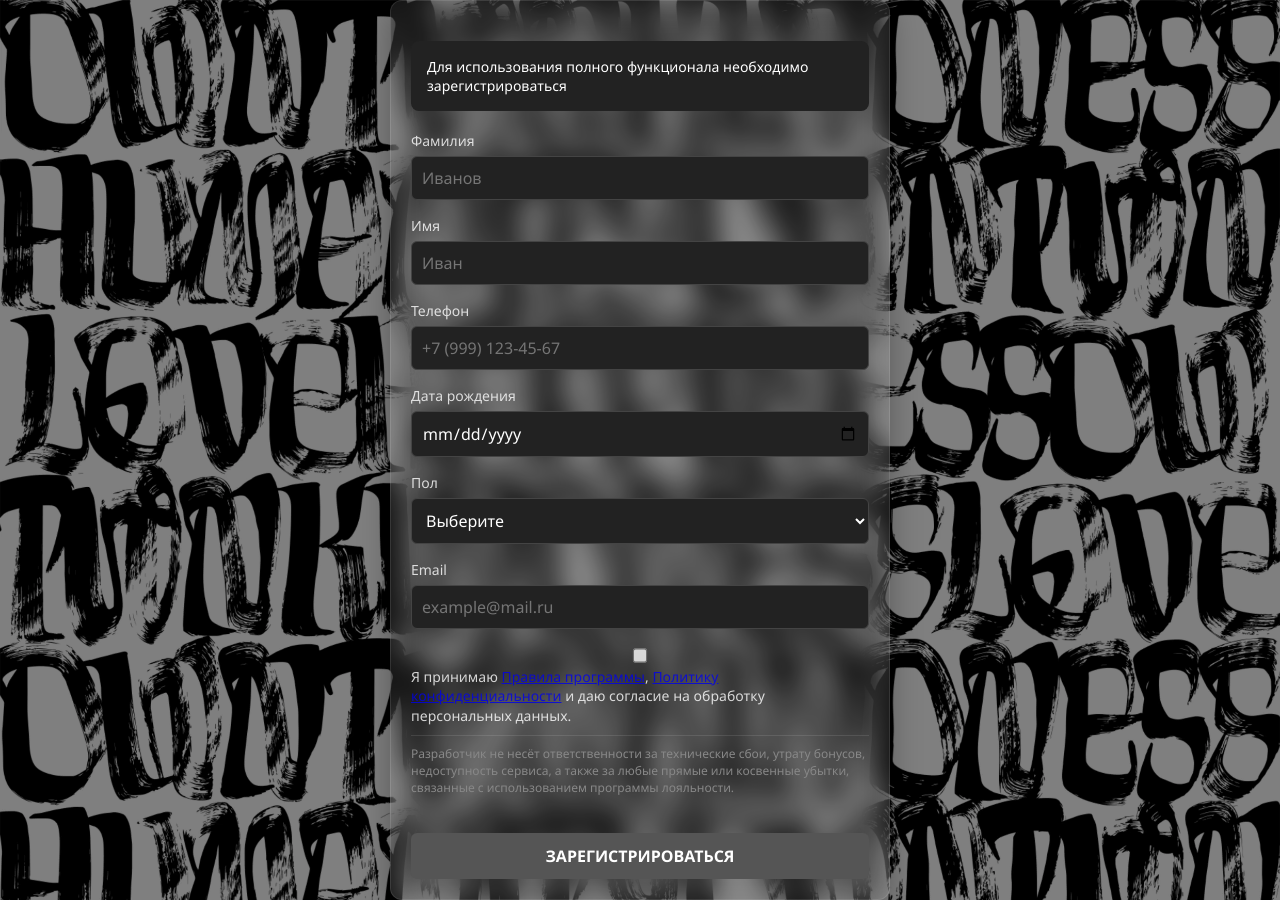
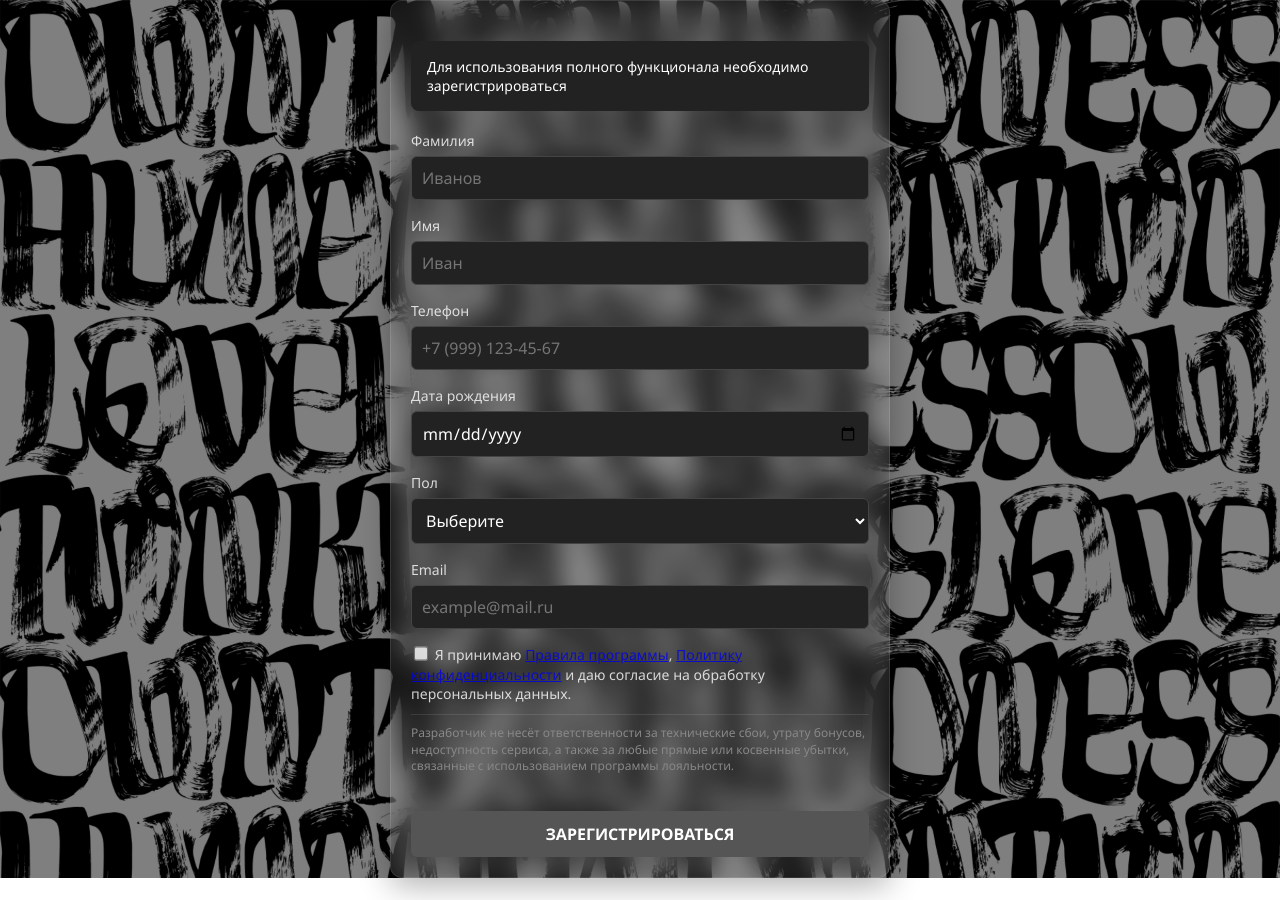
Before and after one commit to zaikinale/dwntwn_loyalty_frontend.io, a Vue app: page / in a window 1280 px wide. After the commit the page ends 878 px from the top, so only its background shows below. Built offline with nearby package versions, Linux system fonts and the light colour scheme; no server answers.

Commit message:
fix text in docs and input label

```diff
--- a/src/components/Client/InfoView.vue
+++ b/src/components/Client/InfoView.vue
@@ -88,7 +88,7 @@
     </ul>
     <p>После выхода вы можете зарегистрироваться снова — мы всегда рады вам!</p>
 
-    <p><strong>8. Изменение правил</strong><br />Мы оставляем за собой право изменять условия программы. Все изменения вступают в силу через 10 дней после публикации в Telegram-боте @dwntwn_coffee_support_bot.</p>
+    <p><strong>8. Изменение правил</strong><br />Мы оставляем за собой право изменять условия программы. Все изменения вступают в силу через 10 дней после публикации в Telegram-боте @dwntwn_coffee_bot.</p>
   </div>
 </div>
 
--- a/src/components/Client/RegisterForm.vue
+++ b/src/components/Client/RegisterForm.vue
@@ -37,6 +37,7 @@
     <div class="form-group consent-section">
       <label class="consent-label">
         <input
+          class="consent-btn"
           type="checkbox"
           v-model="consentGiven"
           required
@@ -122,7 +123,7 @@ const MODALS = {
 
       <p><strong>6. Выход из программы</strong><br>Вы можете покинуть программу в любой момент. Все данные (бонусы, история, профиль) будут удалены без возможности восстановления. Повторная регистрация разрешена.</p>
 
-      <p><strong>7. Изменение правил</strong><br>Мы можем обновлять правила. Изменения вступают в силу через 10 дней после уведомления в Telegram-боте @dwntwn_coffee_support_bot.</p>
+      <p><strong>7. Изменение правил</strong><br>Мы можем обновлять правила. Изменения вступают в силу через 10 дней после уведомления в Telegram-боте @dwntwn_coffee_bot.</p>
     `
   },
   privacy: {
@@ -275,20 +276,17 @@ const submit = async () => {
   cursor: not-allowed;
 }
 
-/* Согласие */
 .consent-section {
   margin-top: 16px;
   font-size: 13px;
 }
 .consent-label {
   display: flex;
-  align-items: flex-start;
-  gap: 8px;
+  gap: 4px;
   line-height: 1.4;
   color: #ccc;
 }
 .consent-label input {
-  margin-top: 4px;
   transform: scale(1.1);
 }
 .disclaimer {
@@ -417,4 +415,7 @@ const submit = async () => {
   background: #555;
   cursor: not-allowed;
 }
+.consent-btn {
+  width: 20px !important;
+}
 </style>
```
